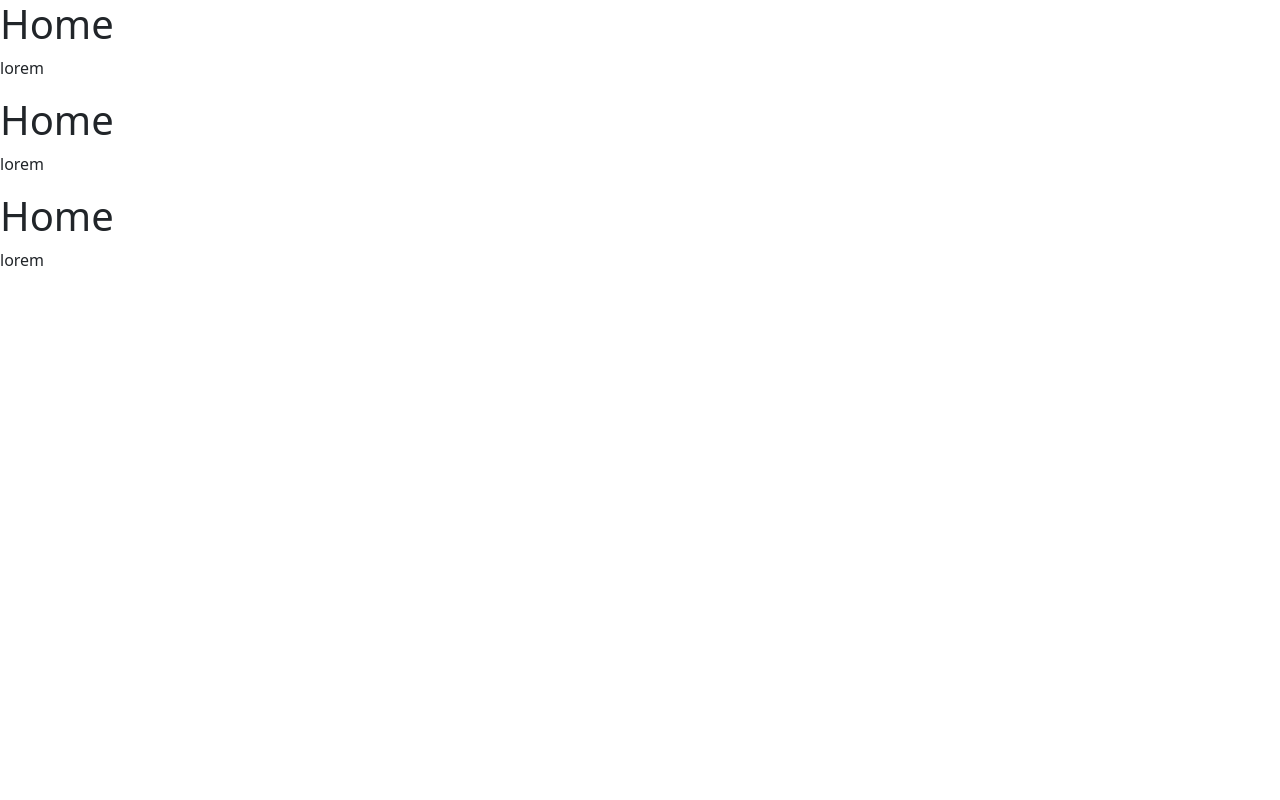
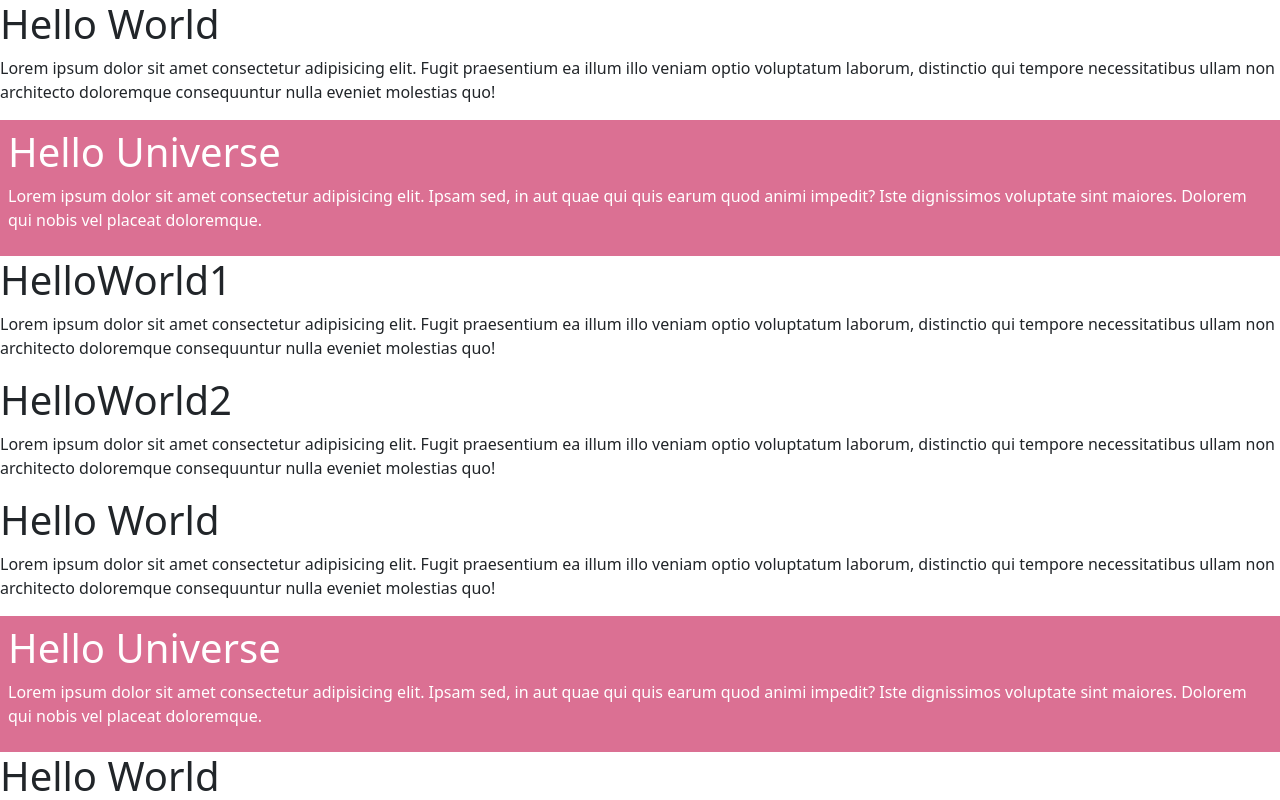
Before and after one commit to vivekshilkasbe/day-18-, a React (Create React App) app: page / in a window 1280 px wide. Shown: the top 800 px of the page. Built offline with nearby package versions, Linux system fonts and the light colour scheme.

Commit message:
user defined tags

```diff
--- a/src/App.js
+++ b/src/App.js
@@ -2,16 +2,30 @@
  *
  * @returns jsx => xml
  */
+import HelloWorld from "./components/HelloWorld.js";
+
+import HelloUniverse from "./components/HelloUniverse.js";
+import { HelloWorld1, HelloWorld2 } from "./components/HelloWorld.js";
 
 export default function App() {
   return (
     <div>
       {/* <div>Hello World</div>
       <div>Hello Universe</div> */}
-      {/* <Sum></Sum> */}
+      {/* <Sum></Sum>
       <Sum />
       <Sum />
-      <Sum />
+      <Sum /> */}
+
+      <HelloWorld />
+      <HelloUniverse />
+
+      <HelloWorld1 />
+      <HelloWorld2 />
+      <HelloWorld />
+      <HelloUniverse />
+      <HelloWorld />
+      <HelloUniverse />
     </div>
   );
 }
@@ -23,11 +37,39 @@ export default function App() {
  * @returns
  */
 
-export function Sum() {
-  return (
-    <div>
-      <h1>Home</h1>
-      <p>lorem</p>
-    </div>
-  );
-}
+// export function Sum() {
+//   return (
+//     <div>
+//       <h1>Home</h1>
+//       <p>lorem</p>
+//     </div>
+//   );
+// }
+// export function Hello() {
+//   return (
+//     <div>
+//       <h1>Hello World</h1>
+//       <p>
+//         NPM is short for node package manager, an online directory that contains
+//         the various already registered open-source packages. NPM modules consume
+//         the various functions as a third-party package when installed into an
+//         app using the NPM command npm install .
+//       </p>
+//     </div>
+//   );
+// }
+// function HelloUniverse() {
+//   return (
+//     <div>
+//       <div>
+//         <h1>Hello Universe</h1>
+//         <p>
+//           NPM is short for node package manager, an online directory that
+//           contains the various already registered open-source packages. NPM
+//           modules consume the various functions as a third-party package when
+//           installed into an app using the NPM command npm install .
+//         </p>
+//       </div>
+//     </div>
+//   );
+// }
--- a/src/components/helloUniverse.js
+++ b/src/components/helloUniverse.js
@@ -1,6 +1,6 @@
 import "./HelloUniverse.css";
 
-export default function hellouniverse() {
+export default function HelloUniverse() {
   return (
     <div className="beautify p-2">
       <h1>Hello Universe</h1>
--- a/src/components/helloworld.js
+++ b/src/components/helloworld.js
@@ -1,4 +1,4 @@
-export default function helloworld() {
+function HelloWorld() {
   return (
     <div>
       <h1>Hello World </h1>
@@ -11,3 +11,33 @@ export default function helloworld() {
     </div>
   );
 }
+
+function HelloWorld1() {
+  return (
+    <div>
+      <h1>HelloWorld1</h1>
+      <p>
+        Lorem ipsum dolor sit amet consectetur adipisicing elit. Fugit
+        praesentium ea illum illo veniam optio voluptatum laborum, distinctio
+        qui tempore necessitatibus ullam non architecto doloremque consequuntur
+        nulla eveniet molestias quo!
+      </p>
+    </div>
+  );
+}
+function HelloWorld2() {
+  return (
+    <div>
+      <h1>HelloWorld2</h1>
+      <p>
+        Lorem ipsum dolor sit amet consectetur adipisicing elit. Fugit
+        praesentium ea illum illo veniam optio voluptatum laborum, distinctio
+        qui tempore necessitatibus ullam non architecto doloremque consequuntur
+        nulla eveniet molestias quo!
+      </p>
+    </div>
+  );
+}
+
+export { HelloWorld1, HelloWorld2 };
+export default HelloWorld;
```
